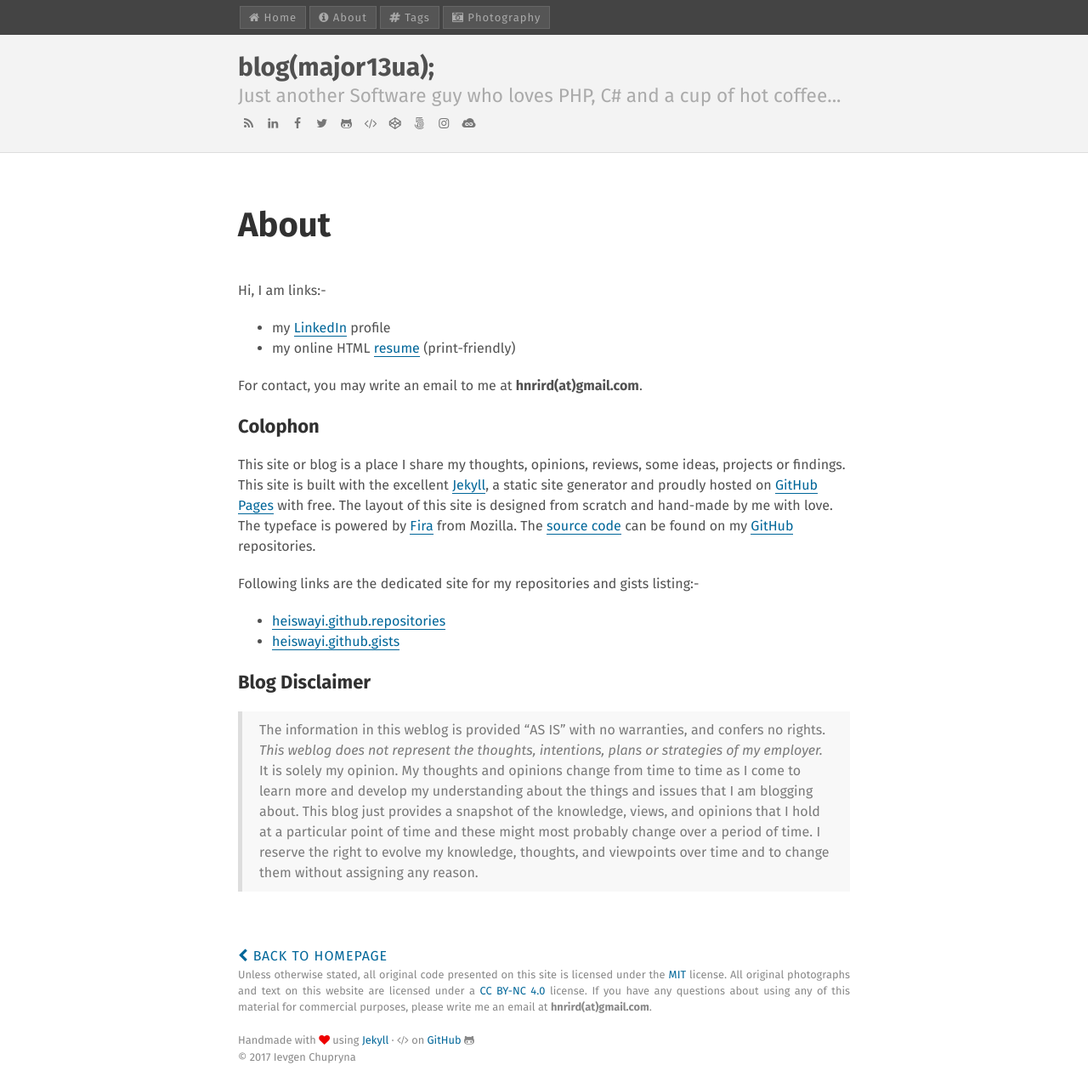
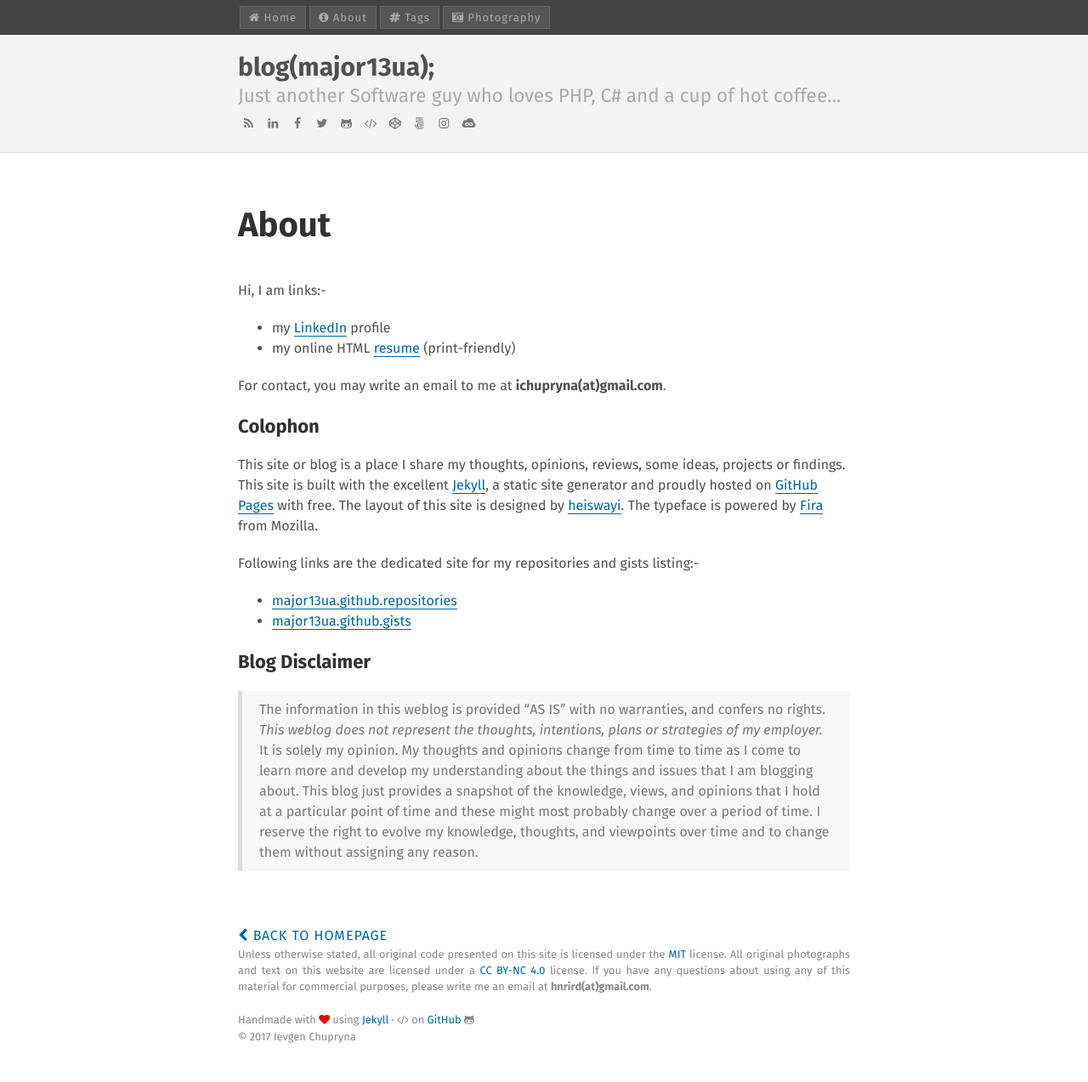
Before and after one commit to major13ua/major13ua.github.io, a Jekyll site: the page built from about.md, in a window 1280 px wide. Shown: the whole page at 85% size. Built offline with Jekyll 4.4.1, drawn with Linux system fonts in a browser that asks for light colours; after the commit the page ends 1249 px from its top, so only the background shows below that.

Commit message:
Customyzing fist page

```diff
--- a/_config.yml
+++ b/_config.yml
@@ -40,7 +40,7 @@ permalink: /:year/:title
 markdown: kramdown
 highlighter: rouge
 
-timezone: Asia/Kuala_Lumpur
+timezone: Europe/Kyiv
 
 exclude: ["README.md", "LICENSE.md", "CHANGELOG.md"]
 
--- a/about.md
+++ b/about.md
@@ -10,16 +10,16 @@ Hi, I am links:-
 - my [LinkedIn](https://my.linkedin.com/in/nrird) profile
 - my online HTML [resume](http://heiswayi.github.io/resume) (print-friendly)
 
-For contact, you may write an email to me at **hnrird(at)gmail.com**.
+For contact, you may write an email to me at **ichupryna(at)gmail.com**.
 
 #### Colophon
 
-This site or blog is a place I share my thoughts, opinions, reviews, some ideas, projects or findings. This site is built with the excellent [Jekyll](http://jekyllrb.com), a static site generator and proudly hosted on [GitHub Pages](https://pages.github.com/) with free. The layout of this site is designed from scratch and hand-made by me with love. The typeface is powered by [Fira](https://github.com/mozilla/Fira) from Mozilla. The [source code](http://github.com/heiswayi/heiswayi.github.io) can be found on my [GitHub](http://github.com/heiswayi) repositories.
+This site or blog is a place I share my thoughts, opinions, reviews, some ideas, projects or findings. This site is built with the excellent [Jekyll](http://jekyllrb.com), a static site generator and proudly hosted on [GitHub Pages](https://pages.github.com/) with free. The layout of this site is designed by [heiswayi](http://github.com/heiswayi). The typeface is powered by [Fira](https://github.com/mozilla/Fira) from Mozilla.
 
 Following links are the dedicated site for my repositories and gists listing:-
 
-- [heiswayi.github.repositories](http://heiswayi.github.io/my-repos/)
-- [heiswayi.github.gists](http://heiswayi.github.io/my-gists/)
+- [major13ua.github.repositories](http://major13ua.github.io/my-repos/)
+- [major13ua.github.gists](http://major13ua.github.io/my-gists/)
 
 #### Blog Disclaimer
 
```
Also changed, not shown: LICENSE.md, README.md.
